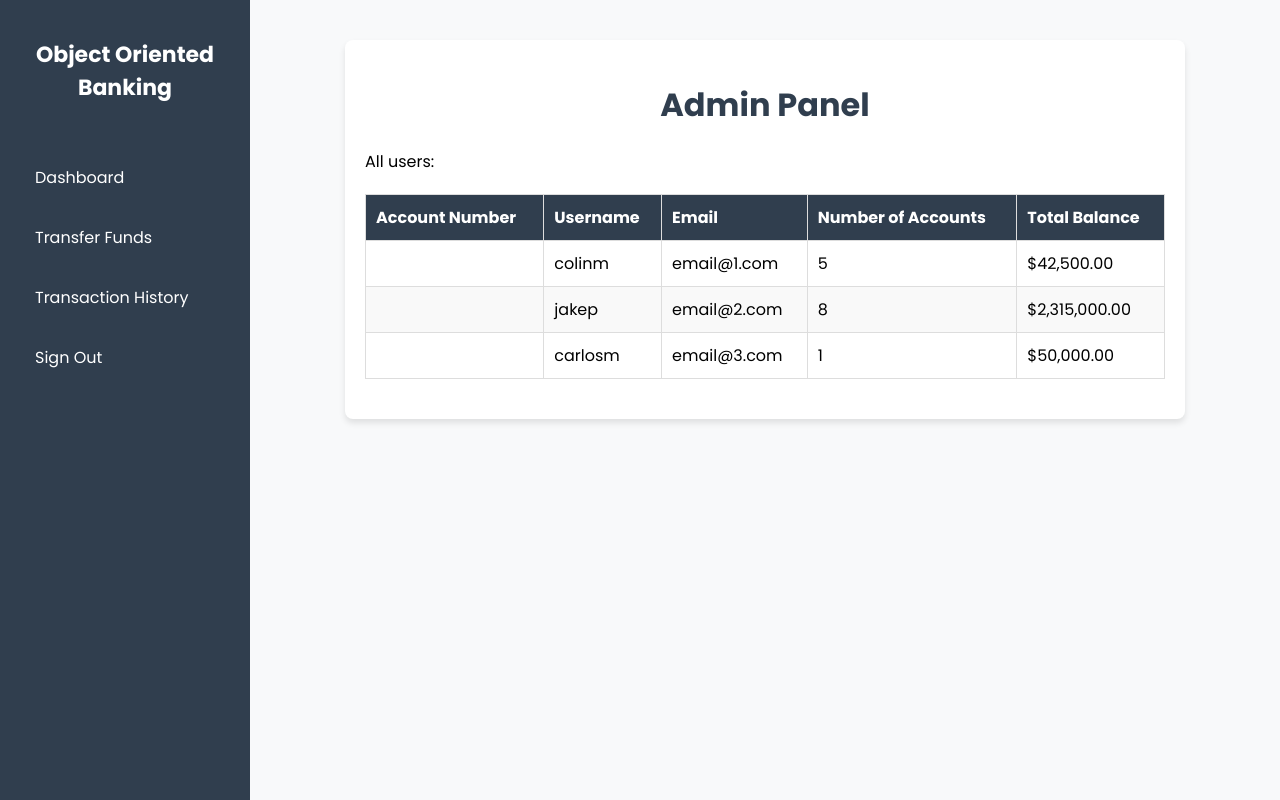
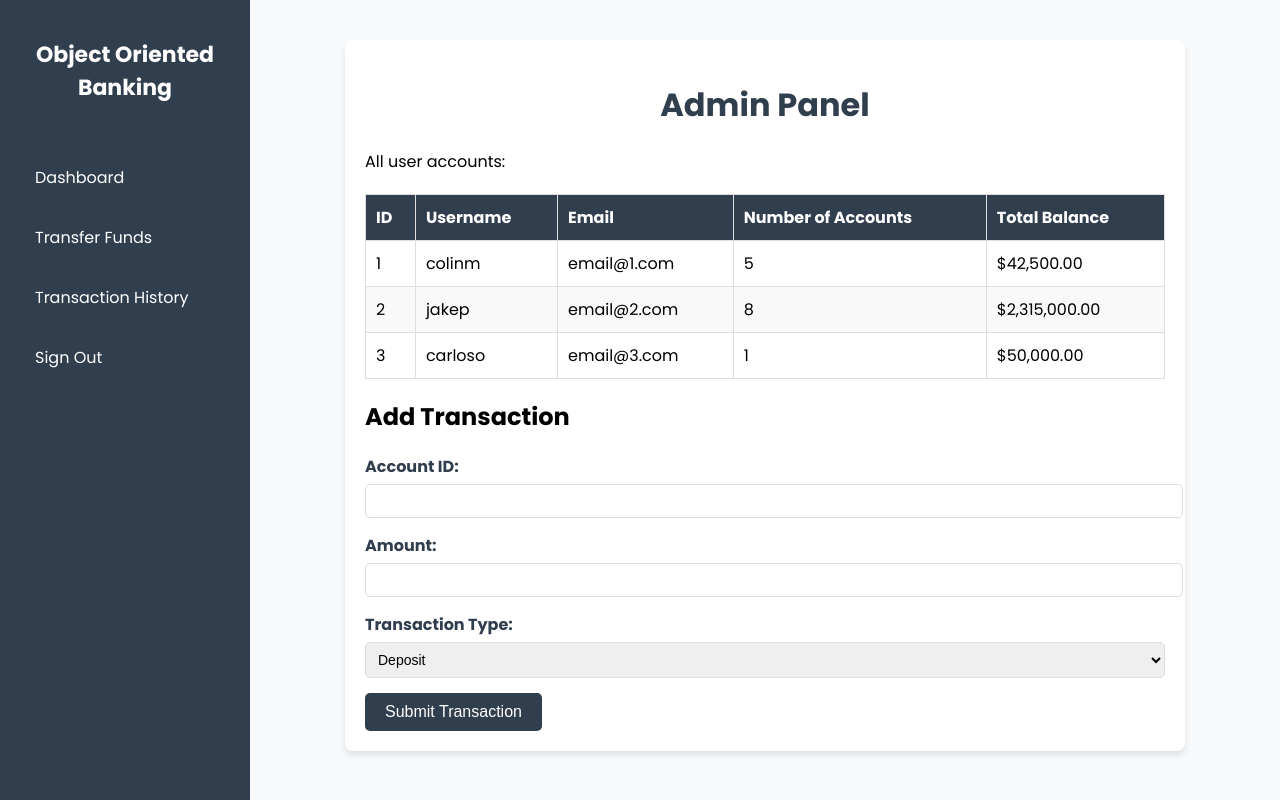
Before and after one commit to camcarthur/oop-final-fa24, a Flask app: page /admin in a window 1280 px wide. Run offline with Flask 3, Linux system fonts and the light colour scheme; the visitor is signed in with stand-in values (Sample User, id 1).

Commit message:
Add transactions to admin page

```diff
--- a/banking_app/app.py
+++ b/banking_app/app.py
@@ -22,7 +22,7 @@ SAMPLE_USERS = {
 FAKE_USERS = [
     {"id": 1, "username": "colinm", "email": "email@1.com", "num_accounts": "5", "balance": 42500.00},
     {"id": 2, "username": "jakep", "email": "email@2.com", "num_accounts": "8", "balance": 2315000.00},
-    {"id": 3, "username": "carlosm", "email": "email@3.com", "num_accounts": "1", "balance": 50000.00},
+    {"id": 3, "username": "carloso", "email": "email@3.com", "num_accounts": "1", "balance": 50000.00},
 ]
 
 def login_required(f):
@@ -148,6 +148,33 @@ def logout():
     session.pop("username", None)
     return redirect(url_for("login"))
 
+@app.route('/admin/transaction', methods=['POST'])
+@login_required
+def add_transaction():
+    if session.get("username") != "admin":
+        return "Unauthorized", 403
+
+    account_id = int(request.form.get("account_id"))
+    amount = float(request.form.get("amount"))
+    transaction_type = request.form.get("type")
+
+    # Find the account by ID
+    account = next((acc for acc in SAMPLE_ACCOUNTS if acc["id"] == account_id), None)
+    if not account:
+        return f"Account with ID {account_id} not found.", 404
+
+    # Apply the transaction
+    if transaction_type == "deposit":
+        account["balance"] += amount
+        message = f"Successfully deposited ${amount:.2f} to account {account_id}."
+    elif transaction_type == "withdraw":
+        if account["balance"] < amount:
+            return f"Insufficient funds in account {account_id}.", 400
+        account["balance"] -= amount
+        message = f"Successfully withdrew ${amount:.2f} from account {account_id}."
+
+    return render_template("admin.html", users=FAKE_USERS, message=message)
+
 
 if __name__ == '__main__':
     app.run(debug=True)
--- a/banking_app/static/css/admin.css
+++ b/banking_app/static/css/admin.css
@@ -46,3 +46,38 @@ body {
 .admin-table tr:hover {
     background-color: #f1f1f1;
 }
+
+.form-group {
+    margin-bottom: 15px;
+}
+
+.form-group label {
+    display: block;
+    font-weight: bold;
+    margin-bottom: 5px;
+    color: rgb(48, 62, 78);
+}
+
+.form-group input,
+.form-group select {
+    width: 100%;
+    padding: 8px;
+    border: 1px solid #ddd;
+    border-radius: 5px;
+    font-size: 14px;
+}
+
+.submit-button {
+    padding: 10px 20px;
+    background-color: rgb(48, 62, 78);
+    color: white;
+    border: none;
+    border-radius: 5px;
+    cursor: pointer;
+    font-size: 16px;
+    transition: background-color 0.3s ease;
+}
+
+.submit-button:hover {
+    background-color: #2e3e4e;
+}
--- a/banking_app/templates/admin.html
+++ b/banking_app/templates/admin.html
@@ -9,12 +9,12 @@
 {% block content %}
 <div class="main-content">
     <h1>Admin Panel</h1>
-    <p>All users: </p>
+    <p>All user accounts:</p>
 
     <table class="admin-table">
         <thead>
             <tr>
-                <th>Account Number</th>
+                <th>ID</th>
                 <th>Username</th>
                 <th>Email</th>
                 <th>Number of Accounts</th>
@@ -24,7 +24,7 @@
         <tbody>
             {% for user in users %}
             <tr>
-                <td>{{ user.account_id }}</td>
+                <td>{{ user.id }}</td>
                 <td>{{ user.username }}</td>
                 <td>{{ user.email }}</td>
                 <td>{{ user.num_accounts }}</td>
@@ -33,5 +33,25 @@
             {% endfor %}
         </tbody>
     </table>
+
+    <h2>Add Transaction</h2>
+    <form method="POST" action="/admin/transaction">
+        <div class="form-group">
+            <label for="account_id">Account ID:</label>
+            <input type="number" id="account_id" name="account_id" required>
+        </div>
+        <div class="form-group">
+            <label for="amount">Amount:</label>
+            <input type="number" id="amount" name="amount" required>
+        </div>
+        <div class="form-group">
+            <label for="type">Transaction Type:</label>
+            <select id="type" name="type" required>
+                <option value="deposit">Deposit</option>
+                <option value="withdraw">Withdraw</option>
+            </select>
+        </div>
+        <button type="submit" class="submit-button">Submit Transaction</button>
+    </form>
 </div>
 {% endblock %}
```
